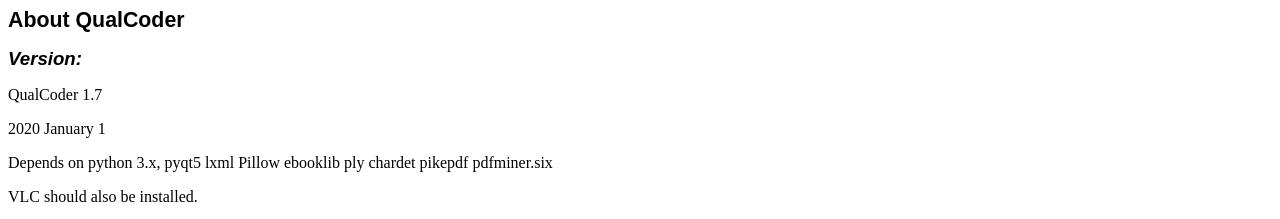
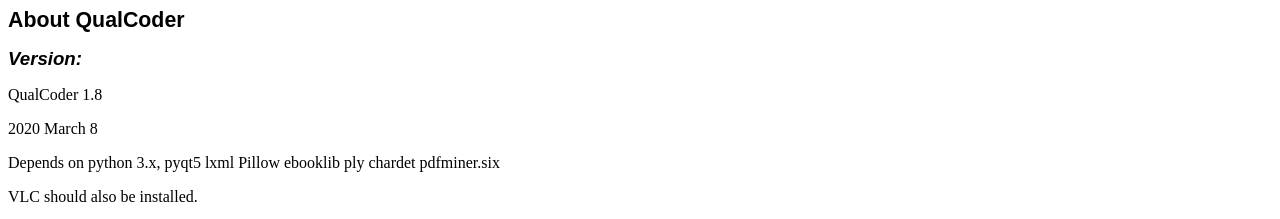
Before and after one commit to ccbogel/QualCoder, a plain HTML site: page qualcoder/GUI/About.html in a window 1280 px wide. Shown: the top 219 px of the page. Drawn offline with Linux system fonts and the light colour scheme.

Commit message:
Add files via upload

```diff
--- a/qualcoder/GUI/About.html
+++ b/qualcoder/GUI/About.html
@@ -3,8 +3,8 @@
 <head>
 	<meta http-equiv="content-type" content="text/html; charset=utf-8"/>
 	<title></title>
-	<meta name="generator" content="LibreOffice 5.1.6.2 (Linux)"/>
-	<meta name="author" content="cc"/>
+	<meta name="generator" content="Bluefish 2.2.7" />
+	<meta name="author" content="cc" />
 	<meta name="created" content="00:00:00"/>
 	<meta name="changed" content="2020-01-01T23:38:56.271755937"/>
 	<style type="text/css">
@@ -23,10 +23,10 @@
 <body lang="en-US" text="#000000" dir="ltr">
 <h1 class="western">About QualCoder</h1>
 <h2 class="western">Version:</h2>
-<p style="margin-bottom: 0cm">QualCoder 1.7</p>
-<p style="margin-bottom: 0cm">2020 January 1</p>
+<p style="margin-bottom: 0cm">QualCoder 1.8</p>
+<p style="margin-bottom: 0cm">2020 March 8</p>
 <p style="margin-bottom: 0cm">Depends on python 3.x, pyqt5 lxml
-Pillow ebooklib ply chardet pikepdf pdfminer.six</p>
+Pillow ebooklib ply chardet pdfminer.six</p>
 <p style="margin-bottom: 0cm">VLC should also be installed.</p>
 <p style="margin-bottom: 0cm">Tested on: Linux Mint 18.04, Ubuntu
 19.04, Lubuntu 18.04, partly tested on Windows 10 and Mac OS</p>
```
